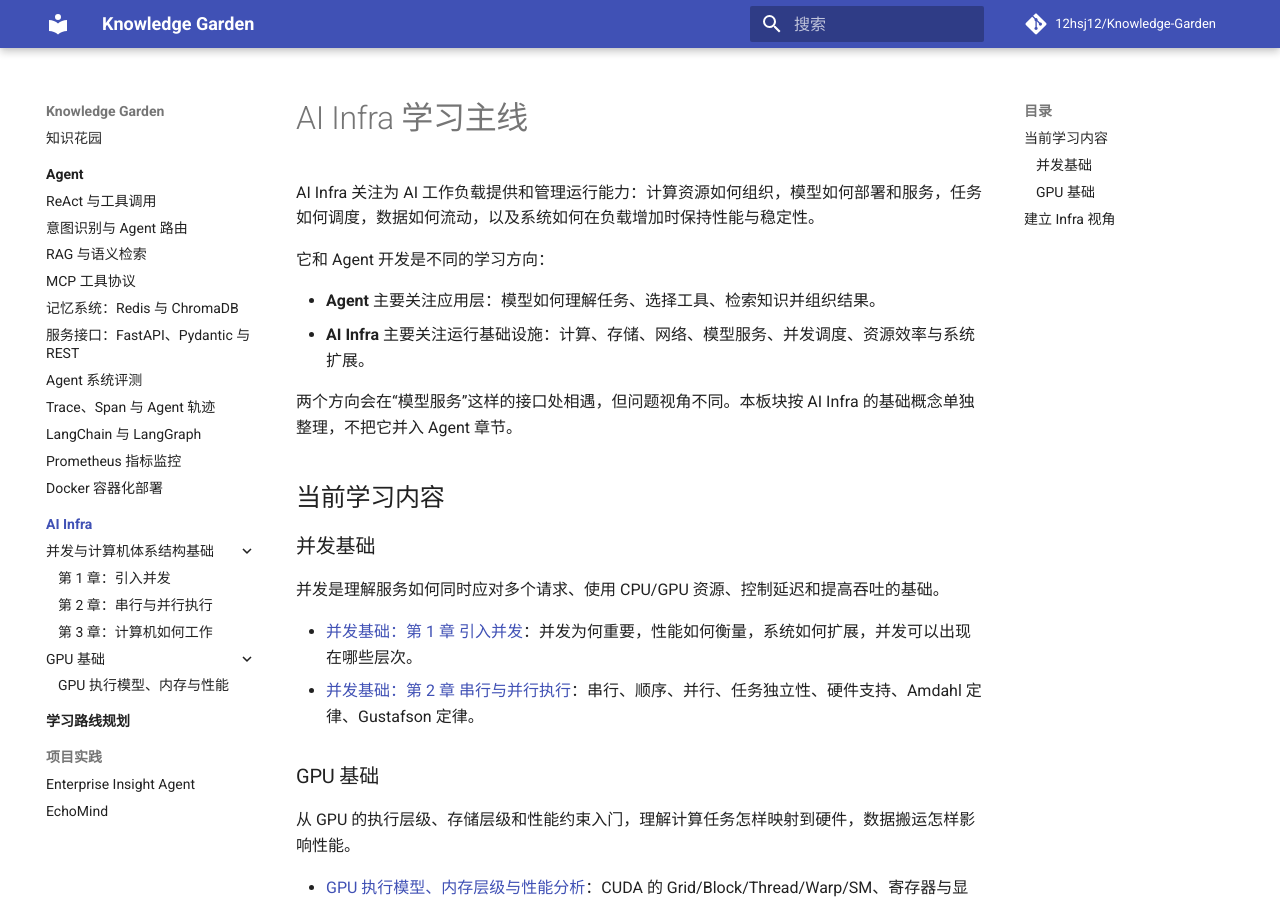
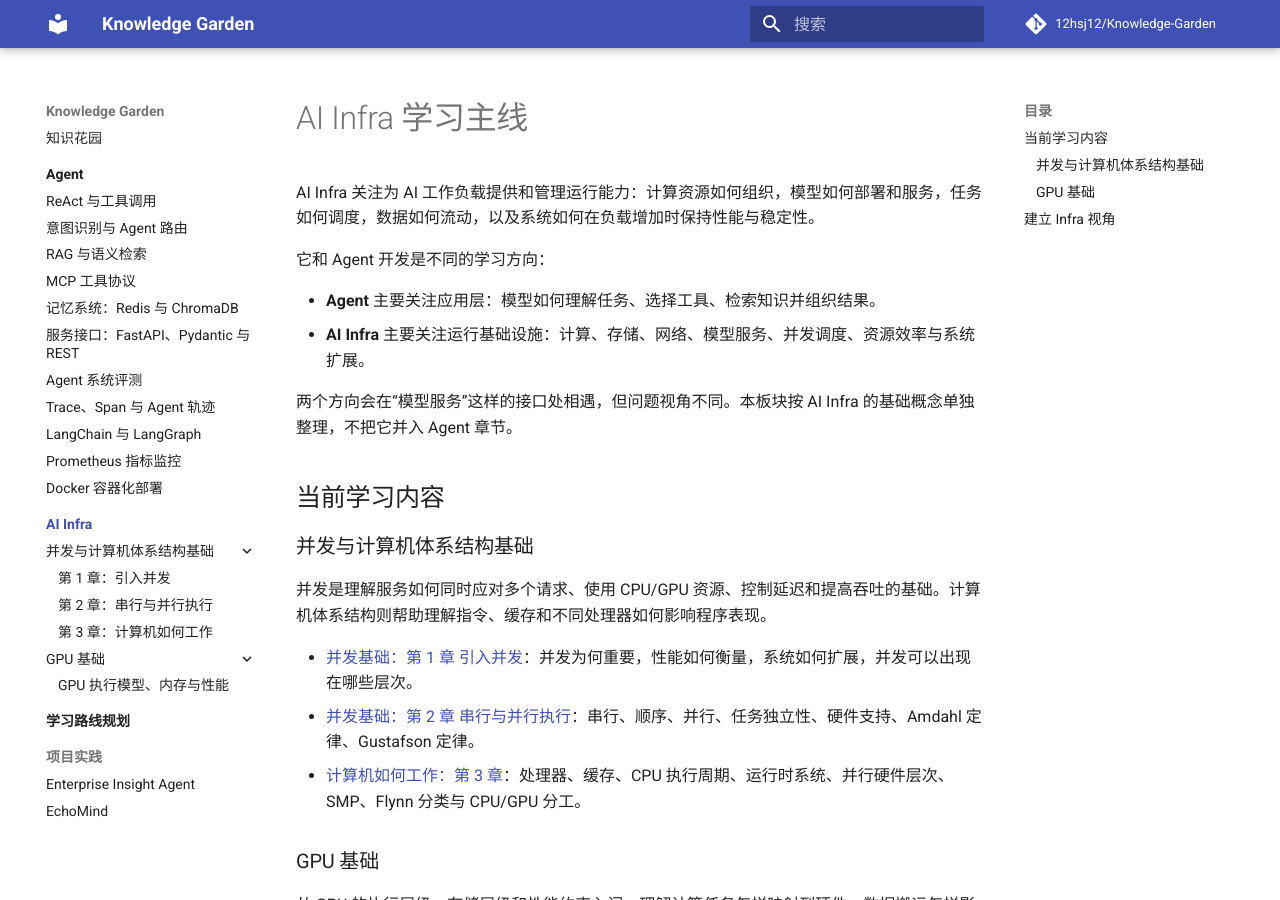
Before and after one commit to 12hsj12/Knowledge-Garden, an MkDocs documentation site: the page built from docs/ai-infra/index.md, in a window 1280 px wide and 900 px high. Built offline with MkDocs 1.6.1 and Material for MkDocs 9.7.7, drawn with Linux system fonts in a browser that asks for light colours; comment, search, counter and statistics services are not loaded.

Commit message:
Link chapter 3 from AI Infra learning path

```diff
--- a/docs/ai-infra/index.md
+++ b/docs/ai-infra/index.md
@@ -11,12 +11,13 @@ AI Infra 关注为 AI 工作负载提供和管理运行能力：计算资源如
 
 ## 当前学习内容
 
-### 并发基础
+### 并发与计算机体系结构基础
 
-并发是理解服务如何同时应对多个请求、使用 CPU/GPU 资源、控制延迟和提高吞吐的基础。
+并发是理解服务如何同时应对多个请求、使用 CPU/GPU 资源、控制延迟和提高吞吐的基础。计算机体系结构则帮助理解指令、缓存和不同处理器如何影响程序表现。
 
 - [并发基础：第 1 章 引入并发](concurrency/chapter-01.md)：并发为何重要，性能如何衡量，系统如何扩展，并发可以出现在哪些层次。
 - [并发基础：第 2 章 串行与并行执行](concurrency/chapter-02.md)：串行、顺序、并行、任务独立性、硬件支持、Amdahl 定律、Gustafson 定律。
+- [计算机如何工作：第 3 章](concurrency/chapter-03.md)：处理器、缓存、CPU 执行周期、运行时系统、并行硬件层次、SMP、Flynn 分类与 CPU/GPU 分工。
 
 ### GPU 基础
 
```
